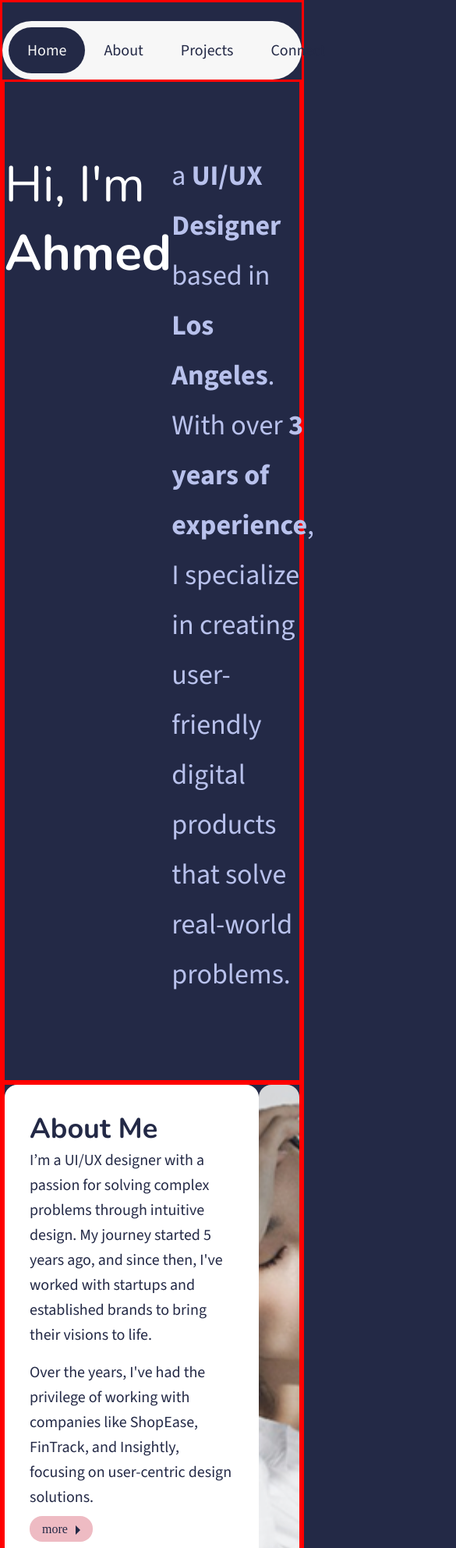
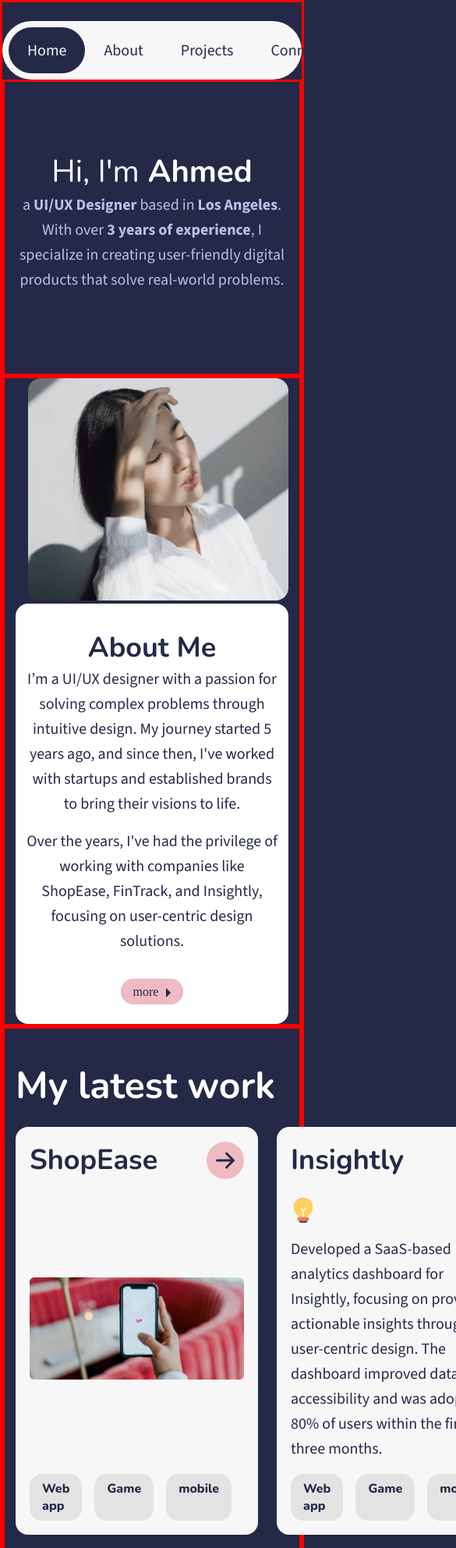
Before and after one commit to ahmedcole/myPortfolio, a plain HTML site: page home.html in a window 390 px wide. Shown: the top 1985 px of the page at 78% size, 585 px wide, since content can reach past the window. Drawn offline with nearby package versions, Linux system fonts and the light colour scheme.

Commit message:
everything works fine from media max 1080px upward, from 900px down need to be fixed

```diff
--- a/home.css
+++ b/home.css
@@ -31,9 +31,6 @@
   --weight-bold: 700;
   --weight-extra-bold: 800;
   --weight-black: 900;
-}
-* {
-  /* border: 1px solid red; Highlights all elements */
 }
 
 * {
@@ -79,7 +76,7 @@ ul {
   font-weight: var(--weight-regular);
 }
 
-h1 {
+.h1 {
   font-size: 4rem;
   font-weight: var(--weight-bold);
 }
@@ -135,12 +132,17 @@ body {
   background-color: var(--white-color);
 }
 
-.nav-bar ul {
+.nav-bar .nav-list {
   display: flex;
   justify-content: space-between;
   color: var(--primary-color);
 }
 
+.nav-list-2 {
+  display: flex;
+  justify-content: space-between;
+  color: var(--primary-color);
+}
 .nav-bar a {
   display: inline-block;
   padding: 16px 24px;
@@ -212,7 +214,8 @@ body {
 }
 
 .about-text p:nth-of-type(2) {
-  margin-block: 16px;
+  margin-top: 16px;
+  margin-bottom: 40px;
 }
 
 .about-text a {
@@ -233,6 +236,7 @@ body {
 .about-image {
   max-width: 357px;
   border-radius: 16px;
+  margin-left: 16px;
 }
 
 .about-image img {
@@ -263,10 +267,16 @@ body {
   gap: 24px;
 }
 
+/* Default styles for portfolio items */
+
+
 .portfolio h2 {
   margin-bottom: 20px;
 }
 .portfolio-item-1 {
+  display: flex;
+  flex-direction: column;
+  justify-content: space-between;
   max-width: 632px;
   padding: 32px;
   border-radius: 16px;
@@ -322,6 +332,9 @@ body {
 /* first card end here */
 /* second card start here */
 .portfolio-item-2 {
+  display: flex;
+  flex-direction: column;
+  justify-content: space-between;
   max-width: 464px;
   padding: 32px;
   border-radius: 16px;
@@ -344,6 +357,11 @@ body {
   color: var(--primary-color);
 }
 
+/* Default styles for portfolio items */
+.portfolio-item-1,
+.portfolio-item-2 {
+  padding: 32px; /* Default padding */
+}
 /* portfolio website end here */
 
 /* footer section start here  */
@@ -355,7 +373,6 @@ body {
 .connect-container {
   padding-top: 88px;
   padding-bottom: 104px;
-
   display: flex;
   color: var(--primary-color);
   justify-content: space-between;
@@ -387,8 +404,6 @@ body {
   background-color: var(--tag-color);
 }
 
-/* media query for small laptop size  */
-
 @media (max-width: 1150px) {
   .container-x {
     max-width: 1020px;
@@ -398,7 +413,76 @@ body {
   /* about me section start here  */
 
   .about-text {
-    max-width: 620px;
+    max-width: 640px;
   }
   /* about me section end here  */
+
+
 }
+
+
+
+
+@media (max-width: 1080px) {
+  .container-x {
+    max-width: 100%;
+    padding-inline: 14px;
+    /* border: 3px red solid; */
+  }
+
+  /* reusable classes */
+
+  .h1 {
+    font-size: 2.8rem;
+  }
+
+  /* hero section */
+
+  .hero p {
+    max-width: 480px;
+    font-size: 1.25rem;
+  }
+
+  /* about me section start here */
+
+  .about-text {
+    max-width: 580px;
+    padding-inline: 14px;
+  }
+
+  .portfolio-item-1,
+  .portfolio-item-2 {
+    padding: 18px; /* Reduced padding for smaller screens */
+  }
+
+}
+
+/* media query for small laptop size  */
+
+@media (max-width: 900px) {
+  .container-x {
+    max-width: 720px;
+    border: 3px red solid;
+  }
+
+  .hero {
+    flex-direction: column;
+    align-items: center;
+    text-align: center;
+  }
+  .hero h1 {
+    font-size: 2.5rem;
+  }
+  .hero p {
+    font-size: 1.25rem;
+    line-height: 32px;
+  }
+  .about-container {
+    flex-direction: column-reverse;
+    align-items: center;
+    text-align: center;
+  }
+  .about-text {
+    max-width: 100%;
+  }
+}
--- a/home.html
+++ b/home.html
@@ -17,18 +17,24 @@
       <!-- navigation section start here -->
       <nav>
         <div class="nav-bar">
-          <ul>
+          <ul class="nav-list">
             <li>
               <a href="#" id="active" class="active source-sans nav-text"
                 >Home</a
               >
             </li>
-            <li><a href="#" class="nav-link source-sans nav-text">About</a></li>
             <li>
-              <a href="#" class="nav-link source-sans nav-text">Projects</a>
-            </li>
-            <li>
-              <a href="#" class="nav-link source-sans nav-text">Connect</a>
+              <ul class="nav-list-2">
+                <li>
+                  <a href="#" class="nav-link source-sans nav-text">About</a>
+                </li>
+                <li>
+                  <a href="#" class="nav-link source-sans nav-text">Projects</a>
+                </li>
+                <li>
+                  <a href="#" class="nav-link source-sans nav-text">Connect</a>
+                </li>
+              </ul>
             </li>
           </ul>
         </div>
@@ -50,7 +56,7 @@
     </header>
     <main>
       <!-- about me section start here -->
-      <section class="about-me-srction">
+      <section class="about-me-section">
         <div class="about-container container-x">
           <div class="about-text">
             <h3 class="nunito h3">About Me</h3>
```
